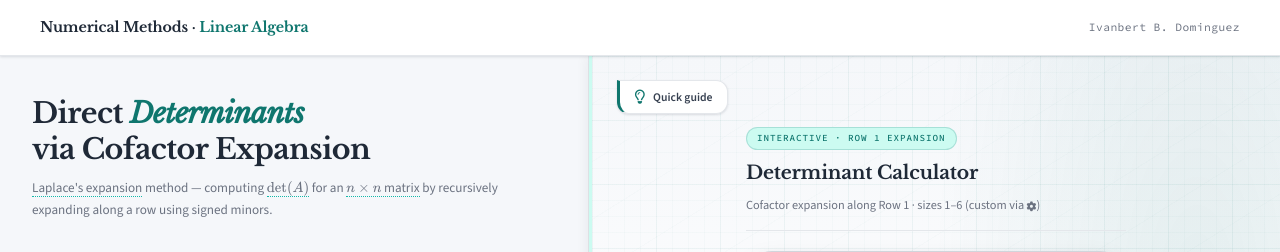
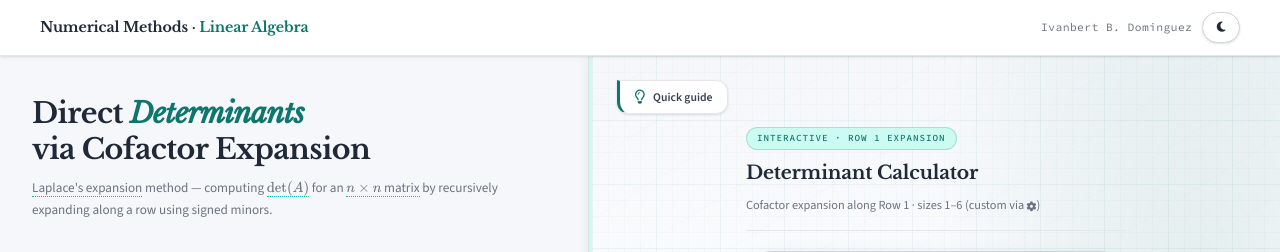
Before and after one commit to Light504/Linera-Algebra_Determinants, a Flask app: page / in a window 1280 px wide. Shown: the top 252 px of the page. Run offline with Flask 3, Linux system fonts and the light colour scheme.

Commit message:
Added Dark Mode

```diff
--- a/templates/index.html
+++ b/templates/index.html
@@ -50,6 +50,20 @@
   --r:    12px;
   --r-lg: 20px;
   --r-xl: 26px;
+
+  --bg: var(--chalk);
+  --surface: var(--white);
+  --surface-soft: var(--ash);
+  --surface-mid: var(--ash-mid);
+  --surface-strong: var(--ash-dark);
+  --text-primary: var(--charcoal);
+  --text-secondary: var(--charcoal-2);
+  --text-muted: var(--charcoal-3);
+  --key-number: var(--white);
+  --key-function: var(--ash-mid);
+  --key-action: var(--teal);
+  --key-action-text: var(--white);
+  --theme-transition: background 0.28s ease, color 0.28s ease, border-color 0.28s ease, box-shadow 0.28s ease;
 }
 
 *, *::before, *::after { box-sizing: border-box; margin: 0; padding: 0; }
@@ -86,11 +100,127 @@ body {
   letter-spacing: -0.01em;
 }
 .page-header .brand span { color: var(--teal); }
+.header-actions {
+  display: flex;
+  gap: 10px;
+  align-items: center;
+}
 .header-meta {
   font-size: 0.75rem;
   color: var(--charcoal-3);
   font-family: 'Source Code Pro', monospace;
   letter-spacing: 0.04em;
+}
+.dark-toggle {
+  display: inline-flex;
+  align-items: center;
+  gap: 8px;
+  background: var(--surface);
+  color: var(--text-primary);
+  border: 1px solid var(--surface-mid);
+  border-radius: 999px;
+  padding: 9px 12px;
+  font-family: 'Source Sans 3', sans-serif;
+  font-size: 0.78rem;
+  font-weight: 600;
+  cursor: pointer;
+  box-shadow: var(--shadow-sm);
+  transition: var(--theme-transition), transform 0.18s ease;
+}
+.dark-toggle:hover {
+  transform: translateY(-1px);
+}
+.dark-toggle i {
+  width: 1em;
+}
+body.theme-anim {
+  /* Theme animations are handled by individual elements for better performance */
+}
+
+.sr-only {
+  position: absolute;
+  width: 1px;
+  height: 1px;
+  padding: 0;
+  margin: -1px;
+  overflow: hidden;
+  clip: rect(0, 0, 0, 0);
+  white-space: nowrap;
+  border: 0;
+}
+
+.page-header,
+.content-col,
+.calc-col,
+.card,
+.formula-box,
+.cal-display,
+.size-key,
+.preset-key,
+.custom-size-popover,
+.dark-toggle,
+.step-item,
+.tip-popup-inner,
+.calc-toast-inner,
+.calc-guide-panel {
+  transition: var(--theme-transition);
+}
+
+body.dark-mode {
+  --chalk: #12161A;
+  --white: #141E26;
+  --ash: #1E252B;
+  --ash-mid: #2C353F;
+  --ash-dark: #394551;
+  --charcoal: #E2E8F0;
+  --charcoal-2: #C7D2DA;
+  --charcoal-3: #94A3B8;
+  --teal: #14B8A6;
+  --teal-light: #7DD3FC;
+  --teal-dim: rgba(20, 184, 166, 0.12);
+  --red-soft: #F87171;
+  --red-dim: rgba(248, 113, 113, 0.15);
+  --shadow-sm: 0 1px 3px rgba(0,0,0,0.35), 0 1px 2px rgba(0,0,0,0.28);
+  --shadow-md: 0 4px 6px rgba(0,0,0,0.25), 0 2px 4px rgba(0,0,0,0.22);
+  --shadow-lg: 0 10px 25px rgba(0,0,0,0.22), 0 4px 10px rgba(0,0,0,0.18);
+}
+
+/* Scrollbar styling */
+body, .content-col, .calc-col, .matrix-wrap {
+  scrollbar-width: thin;
+  scrollbar-color: rgba(226,232,240,0.3) transparent;
+}
+
+body::-webkit-scrollbar,
+.content-col::-webkit-scrollbar,
+.calc-col::-webkit-scrollbar,
+.matrix-wrap::-webkit-scrollbar {
+  width: 10px;
+  height: 10px;
+}
+
+body::-webkit-scrollbar-track,
+.content-col::-webkit-scrollbar-track,
+.calc-col::-webkit-scrollbar-track,
+.matrix-wrap::-webkit-scrollbar-track {
+  background: transparent;
+}
+
+body::-webkit-scrollbar-thumb,
+.content-col::-webkit-scrollbar-thumb,
+.calc-col::-webkit-scrollbar-thumb,
+.matrix-wrap::-webkit-scrollbar-thumb {
+  background: rgba(255,255,255,0.18);
+  border-radius: 999px;
+  border: 2px solid transparent;
+  background-clip: padding-box;
+}
+
+body::-webkit-scrollbar-thumb:hover,
+.content-col::-webkit-scrollbar-thumb:hover,
+.calc-col::-webkit-scrollbar-thumb:hover,
+.matrix-wrap::-webkit-scrollbar-thumb:hover {
+  background: rgba(255,255,255,0.28);
 }
 
 /* ═══════════════════════════════════════════
@@ -798,8 +928,8 @@ strong { color: var(--charcoal); font-weight: 600; }
 
 /* ── Display screen ── */
 .cal-display {
-  background: #ECEFF4;
-  border: 1px solid var(--ash-mid);
+  background: var(--surface-soft);
+  border: 1px solid var(--surface-mid);
   border-radius: var(--r-lg);
   padding: 16px 18px;
   margin-bottom: 18px;
@@ -994,9 +1124,11 @@ strong { color: var(--charcoal); font-weight: 600; }
   margin-bottom: 14px;
   width: 100%;
   max-height: min(52vh, 400px);
+  min-height: 0;
   position: relative;
   z-index: 1;
-  overflow: auto;
+  overflow-x: auto;
+  overflow-y: hidden;
   padding: 4px 0;
 }
 .matrix-fence {
@@ -1284,7 +1416,13 @@ strong { color: var(--charcoal); font-weight: 600; }
 <!-- ── HEADER ── -->
 <header class="page-header">
   <div class="brand">Numerical Methods · <span>Linear Algebra</span></div>
-<div class="header-meta">Ivanbert B. Dominguez</div>
+  <div class="header-actions">
+    <div class="header-meta">Ivanbert B. Dominguez</div>
+    <button type="button" class="dark-toggle" id="theme-toggle" aria-label="Toggle theme">
+      <i class="fa-solid fa-moon"></i>
+      <span class="sr-only">Toggle theme</span>
+    </button>
+  </div>
 </header>
 
 <div class="page-body">
@@ -2308,7 +2446,41 @@ window.addEventListener('resize', () => {
   }
 });
 
+function updateThemeToggle() {
+  const btn = document.getElementById('theme-toggle');
+  if (!btn) return;
+  const icon = btn.querySelector('i');
+  if (document.body.classList.contains('dark-mode')) {
+    icon.className = 'fa-solid fa-sun';
+  } else {
+    icon.className = 'fa-solid fa-moon';
+  }
+}
+
+function setTheme(isDark) {
+  document.body.classList.add('theme-anim');
+  requestAnimationFrame(() => {
+    document.body.classList.toggle('dark-mode', isDark);
+    updateThemeToggle();
+  });
+  window.setTimeout(() => document.body.classList.remove('theme-anim'), 360);
+  try {
+    localStorage.setItem('theme', isDark ? 'dark' : 'light');
+  } catch (e) {}
+}
+
+function initTheme() {
+  const saved = window.localStorage ? localStorage.getItem('theme') : null;
+  const prefersDark = window.matchMedia && window.matchMedia('(prefers-color-scheme: dark)').matches;
+  const useDark = saved ? saved === 'dark' : prefersDark;
+  setTheme(useDark);
+  document.getElementById('theme-toggle')?.addEventListener('click', () => {
+    setTheme(!document.body.classList.contains('dark-mode'));
+  });
+}
+
 window.addEventListener('load', () => {
+  initTheme();
   const typeset = window.MathJax
     ? MathJax.typesetPromise().catch(() => {})
     : Promise.resolve();
```
